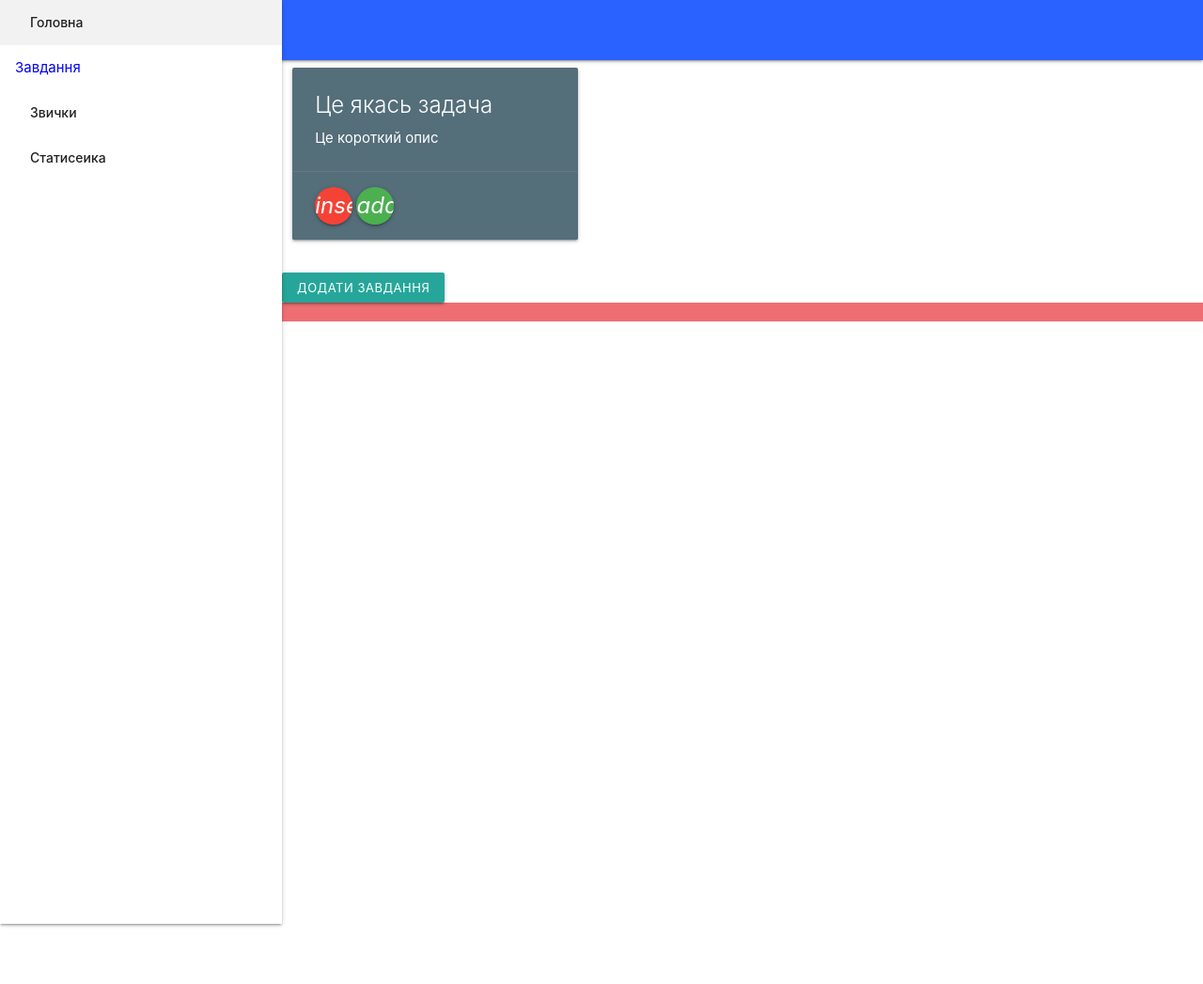
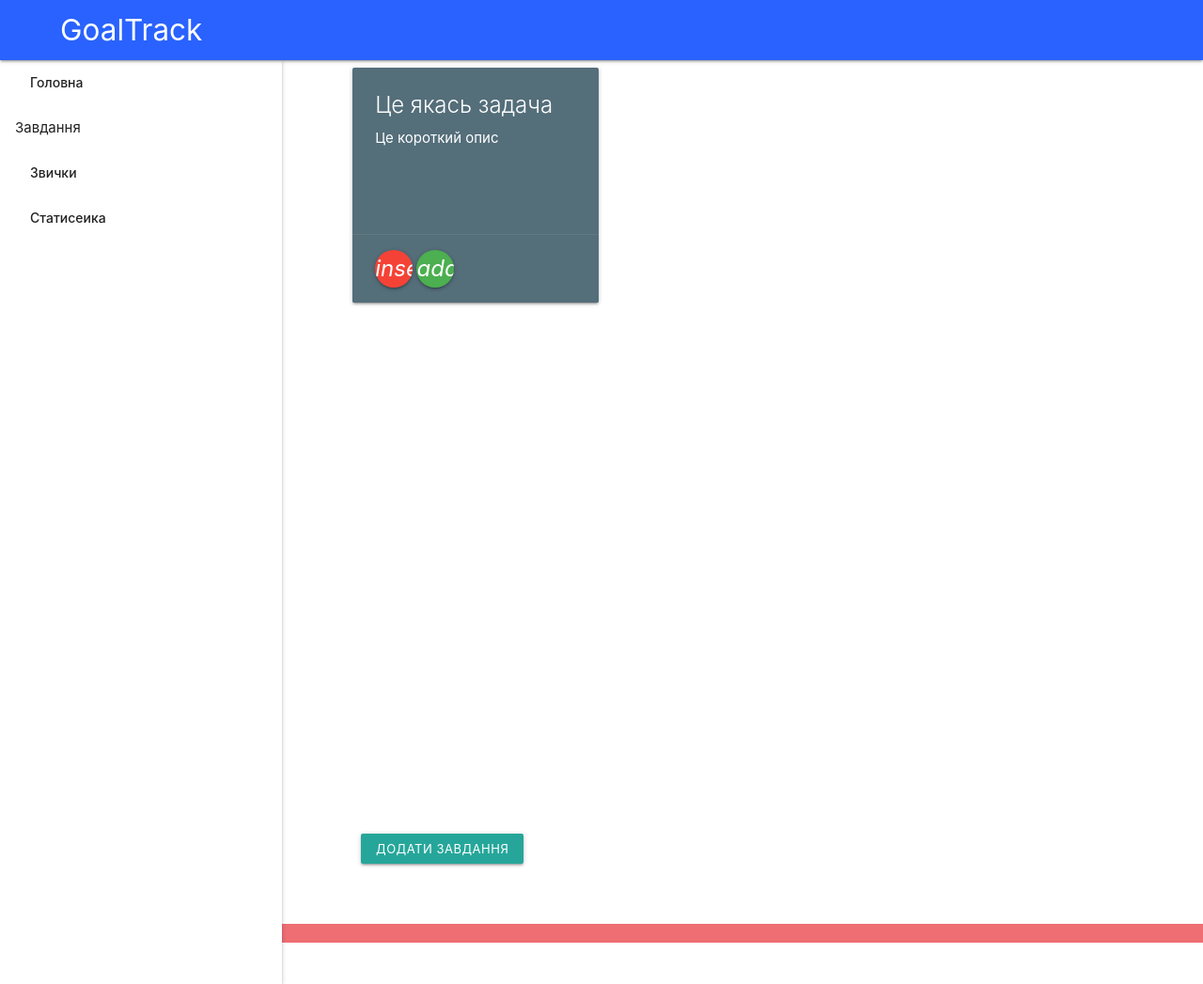
Before and after one commit to jvhdvsdj/GoalTrack, a Django app: template django_project/Tasks/templates/tasks.html in a window 1280 px wide. Shown: the whole page at 94% size. Run offline with Django 5.2, Linux system fonts and the light colour scheme; the template is opened without the code that fills it, so the values that code supplies are empty.

Commit message:
Update main.css

```diff
--- a/django_project/Tasks/static/css/main.css
+++ b/django_project/Tasks/static/css/main.css
@@ -1,12 +1,44 @@
 header, nav{
-    height: 64px;
+    position: fixed;
+    padding-left: 64px;
+    z-index: 1000;
 }
 
-.sidenav{
-    top: 64;
+.sidenav.sidenav-fixed{
+    position: fixed;
+    top: 64px;
     height: calc(100vh - 64px);
+    flex-shrink: 0;
+}
+
+.card{
+    display: flex;
+    flex-direction: column;
+    justify-content: space-between;
+    height: 250px;
+}
+
+
+#delete-btn{
+    background-color: red;
+}
+#done-btn{
+    background-color: green;
+}
+
+#made_task{
+    padding-left: 20px;
+    padding-top: 530px;
+}
+
+main{
+    margin-left: 300px;
+    height: calc(100vh - 64px);
+    overflow-y: auto;
+    padding: 64px;
 }
 
 body{
-    color:blue;
+    margin: 0;
+    overflow: hidden;
 }
```
